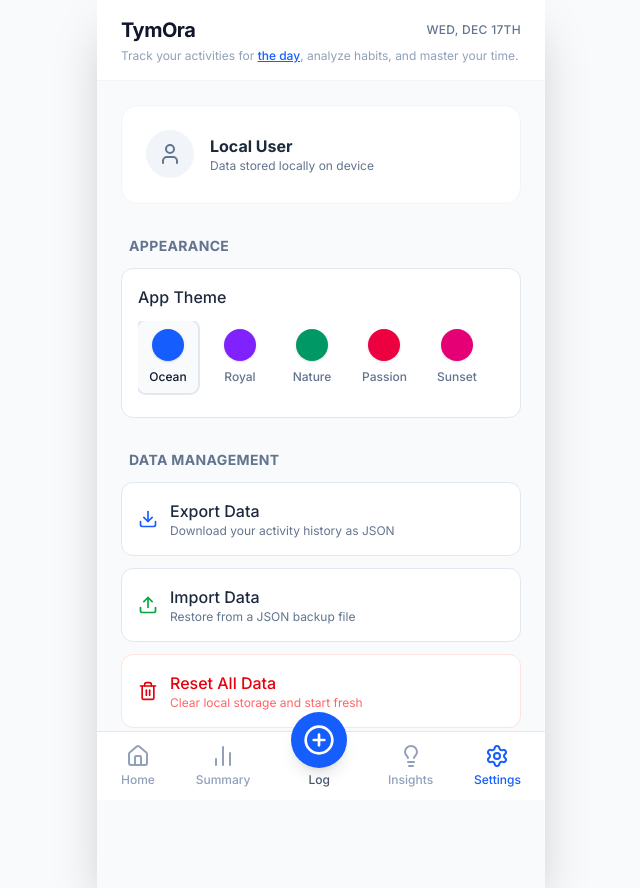
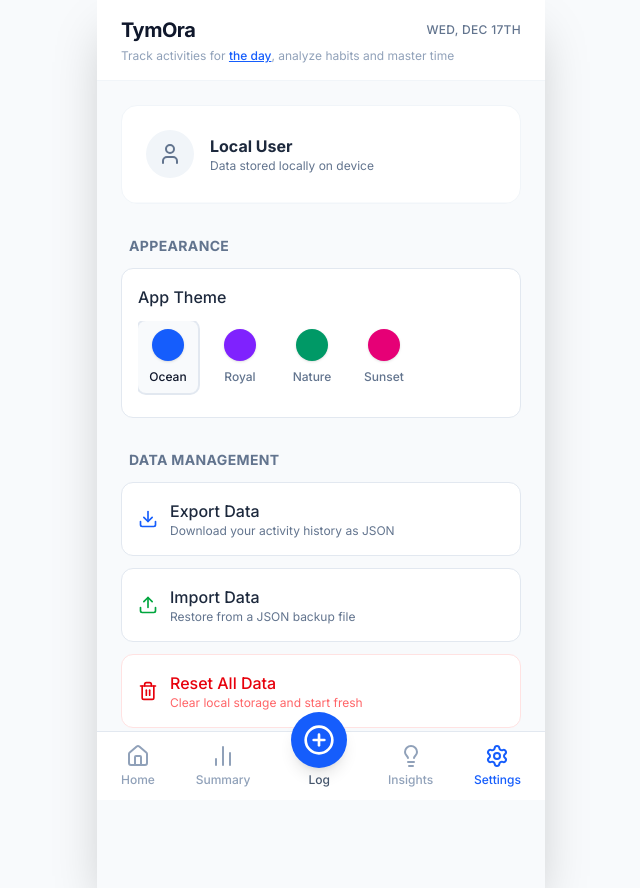
Before and after one commit to shamli-nishad/TymOra, a React (Vite) app: page /settings in a window 1280 px wide. Shown: the whole page, without its empty margins (319-959 px from the left). Built offline with nearby package versions, Linux system fonts and the light colour scheme.

Commit message:
Implemented some basic cosmetic changes and removed one of the themes

```diff
--- a/src/components/Layout.tsx
+++ b/src/components/Layout.tsx
@@ -18,7 +18,7 @@ const Layout: React.FC = () => {
                         {format(new Date(currentDate), 'EEE, MMM do')}
                     </p>
                 </div>
-                <p className="text-slate-400 text-xs mt-1">Track your activities for <span className={clsx("underline font-medium", theme.text)}>the day</span>, analyze habits, and master your time.</p>
+                <p className="text-slate-400 text-xs mt-1">Track activities for <span className={clsx("underline font-medium", theme.text)}>the day</span>, analyze habits and master time</p>
             </header>
 
             <main className="flex-1 overflow-y-auto pb-20">
--- a/src/pages/Settings.tsx
+++ b/src/pages/Settings.tsx
@@ -150,7 +150,7 @@ const Settings: React.FC = () => {
             </section>
 
             <div className="text-center text-xs text-slate-300 mt-10">
-                TymOra v0.1.0 MVP
+                TymOra v0.2.0 MVP
             </div>
         </div>
     );
--- a/src/types.ts
+++ b/src/types.ts
@@ -46,7 +46,7 @@ export const THEMES: Theme[] = [
     { id: 'blue', label: 'Ocean', primary: 'bg-blue-600', secondary: 'bg-blue-50', text: 'text-blue-600', ring: 'ring-blue-500' },
     { id: 'violet', label: 'Royal', primary: 'bg-violet-600', secondary: 'bg-violet-50', text: 'text-violet-600', ring: 'ring-violet-500' },
     { id: 'emerald', label: 'Nature', primary: 'bg-emerald-600', secondary: 'bg-emerald-50', text: 'text-emerald-600', ring: 'ring-emerald-500' },
-    { id: 'rose', label: 'Passion', primary: 'bg-rose-600', secondary: 'bg-rose-50', text: 'text-rose-600', ring: 'ring-rose-500' },
+    // { id: 'rose', label: 'Passion', primary: 'bg-rose-600', secondary: 'bg-rose-50', text: 'text-rose-600', ring: 'ring-rose-500' },
     // { id: 'amber', label: 'Sunset', primary: 'bg-amber-600', secondary: 'bg-amber-50', text: 'text-amber-600', ring: 'ring-amber-500' }, //replace with a pinkish color
     { id: 'pink', label: 'Sunset', primary: 'bg-pink-600', secondary: 'bg-pink-50', text: 'text-pink-600', ring: 'ring-pink-500' },
 ];
```
